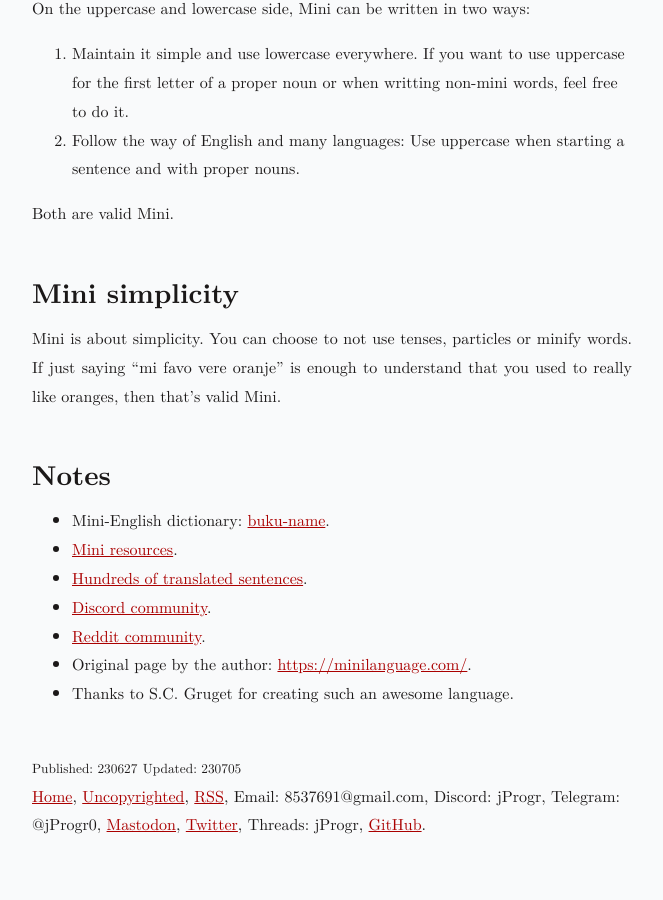
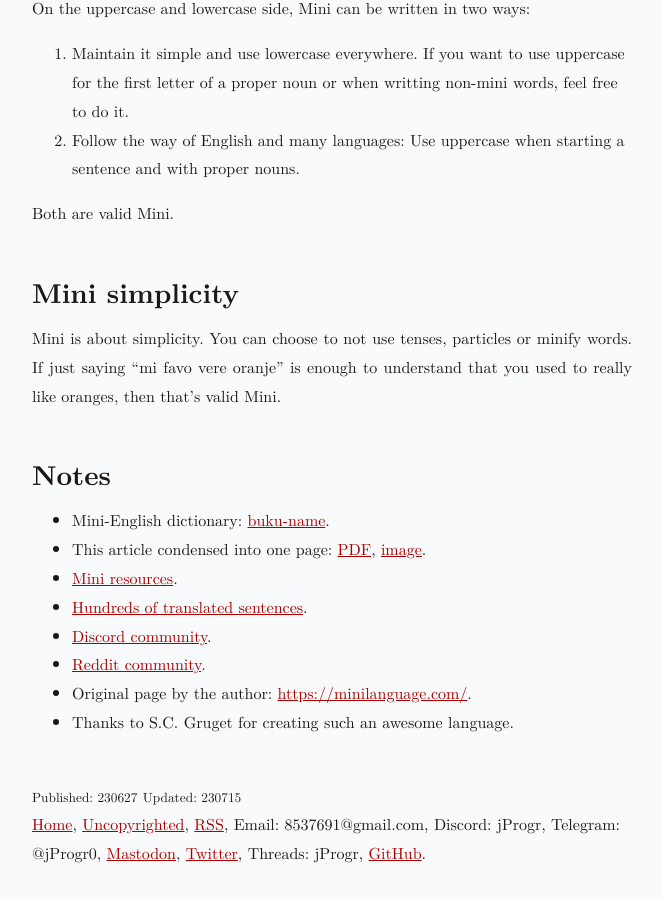
Before and after one commit to jProgr/jprogr.github.io, a Jekyll site: the page built from _posts/2023-06-27-mini-course-grammar.md, in a window 1280 px wide and 900 px high, scrolled down 14838 px. Shown: the whole window, without its empty margins (308-971 px from the left). Built offline with Jekyll 4.4.1, drawn with Linux system fonts in a browser that asks for light colours; before the commit the page ends 15709 px from its top, so only the background shows below that.

Commit message:
Update content
Updated "Mini course: Grammar".

```diff
--- a/_posts/2023-06-27-mini-course-grammar.md
+++ b/_posts/2023-06-27-mini-course-grammar.md
@@ -2,7 +2,7 @@
 title: "Mini course: Grammar"
 permalink: /mini-course-grammar
 custom_date: "230627"
-updated_date: "230705"
+updated_date: "230715"
 ---
 
 # Mini course: Grammar
@@ -519,6 +519,7 @@
 ## Notes
 
 - Mini-English dictionary: [buku-name](/buku-name).
+- This article condensed into one page: [PDF](/assets/bin/mini_one_page.pdf), [image](/assets/images/mini_one_page.png).
 - [Mini resources](/mini-resources).
 - [Hundreds of translated sentences](https://docs.google.com/spreadsheets/d/1Uais6lcfFMH8g7_D5p73NxbXR1StJq1brJNnCzsswmY/edit?usp=sharing).
 - [Discord community](https://discord.gg/ajA6Z4VrkJ).
```
Also changed, not shown: _posts/2023-02-05-mini-resources.md (+2 -1 lines), assets/images/mini_one_page.png (added), 2 other files.
